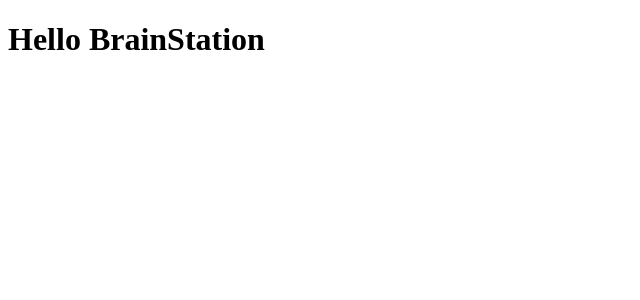
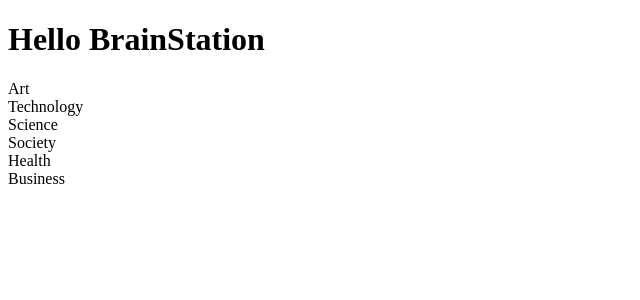
Before and after one commit to russellwinters/BrainStation3D, a React (Create React App) app: page / in a window 1280 px wide. Shown: the top 300 px of the page, without its empty margins (0-640 px from the left). Built offline with nearby package versions, Linux system fonts and the light colour scheme; the HTML template or start-up script is replaced by a standard one.

Commit message:
added info to the category list

```diff
--- a/src/App.js
+++ b/src/App.js
@@ -1,13 +1,16 @@
 import React from "react";
 import Header from "./components/Header";
-import Charts from "./components/Charts"
+// ss
+import CategoryList from "./components/CategoryList";
 
 function App() {
   return (
     <>
-    <Header />
+      <Header />
+      <CategoryList />
+      {/* <Charts /> */}
     </>
-  )
+  );
 }
 
 export default App;
--- a/src/components/CategoryList.js
+++ b/src/components/CategoryList.js
@@ -1 +1,30 @@
 import React from "react";
+
+export default function CategoryList() {
+  const clickDivs = eventHandler => {
+    eventHandler.preventDefault();
+    console.log(eventHandler, "this was clicked");
+  };
+  return (
+    <header className="category-list">
+      <div className="category-list__one" onClick={clickDivs}>
+        Art
+      </div>
+      <div className="category-list__two" onClick={clickDivs}>
+        Technology
+      </div>
+      <div className="category-list__three" onClick={clickDivs}>
+        Science
+      </div>
+      <div className="category-list__four" onClick={clickDivs}>
+        Society
+      </div>
+      <div className="category-list__five" onClick={clickDivs}>
+        Health
+      </div>
+      <div className="category-list__six" onClick={clickDivs}>
+        Business
+      </div>
+    </header>
+  );
+}
--- a/src/components/Hero.js
+++ b/src/components/Hero.js
@@ -1,9 +1,9 @@
 import React from "react";
 
-export default function HeaderText() {
+export default function Hero() {
   return (
-    <header className="header-text">
-      <h1 className="header-text__title">Phrase</h1>
+    <header className="hero-text">
+      <h1 className="hero-text__title">Phrase</h1>
     </header>
   );
 }
```
Also changed, not shown: src/assets/tedx-logo.svg.
